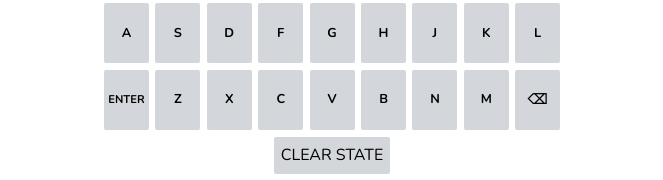
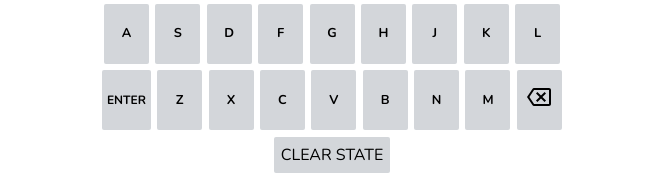
Before and after one commit to kpandit1/wordle-svelte, a Svelte app: page / in a window 1280 px wide. Shown: the part 557-737 px from the top of the page, without its empty margins (308-971 px from the left). Built offline with nearby package versions, Linux system fonts and the light colour scheme.

Commit message:
Switch out backspace key from unicode to svg

```diff
--- a/src/Keyboard.svelte
+++ b/src/Keyboard.svelte
@@ -14,6 +14,7 @@
   import { solution } from "../lib/constants/solutions.js";
   import toast from "../src/store/toast";
   import { WORD_LENGTH } from "../lib/constants/gameConstants.js";
+  import BackspaceSvg from "./components/BackspaceSVG.svelte";
 
   const BACKSPACE_KEY = "\u232b";
 
@@ -94,7 +95,13 @@
             $guesses
           )}
           data-key={letter === BACKSPACE_KEY ? "Backspace" : letter}
-          type="button">{letter}</button
+          type="button">
+            {#if letter === BACKSPACE_KEY}
+              <BackspaceSvg />
+            {:else}
+              {letter}
+            {/if}
+          </button
         >
       {/each}
     </div>
@@ -129,13 +136,11 @@
   }
 
   .row > button[data-key="Enter"] {
-    font-size: 0.7rem;
+    font-size: 0.75rem;
   }
   .row > button[data-key="Backspace"] {
-    font-size: 0.9rem;
-    flex: 1.6;
-    font-family: "Lucida Sans Unicode", "Arial Unicode MS";
   }
+
   .row > button[data-key="A"] {
     margin-left: 13px;
   }
--- /dev/null
+++ b/src/components/BackspaceSVG.svelte
@@ -0,0 +1,12 @@
+<svg
+  xmlns="http://www.w3.org/2000/svg"
+  height="24"
+  viewBox="0 0 24 24"
+  width="24"
+  class="game-icon"
+  data-testid="icon-backspace"
+  ><path
+    fill="var(--clr-text)"
+    d="M22 3H7c-.69 0-1.23.35-1.59.88L0 12l5.41 8.11c.36.53.9.89 1.59.89h15c1.1 0 2-.9 2-2V5c0-1.1-.9-2-2-2zm0 16H7.07L2.4 12l4.66-7H22v14zm-11.59-2L14 13.41 17.59 17 19 15.59 15.41 12 19 8.41 17.59 7 14 10.59 10.41 7 9 8.41 12.59 12 9 15.59z"
+  /></svg
+>
```
